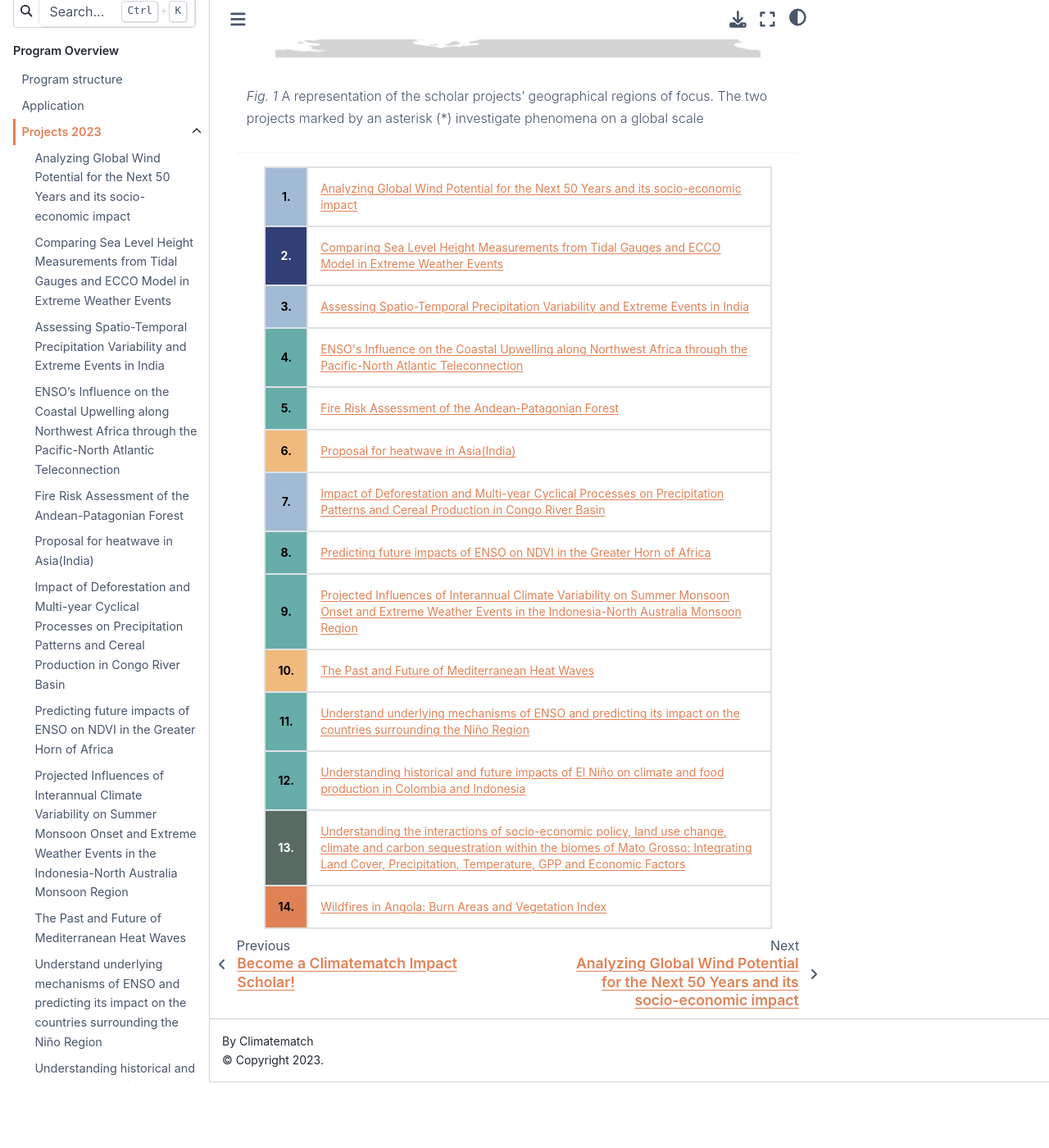
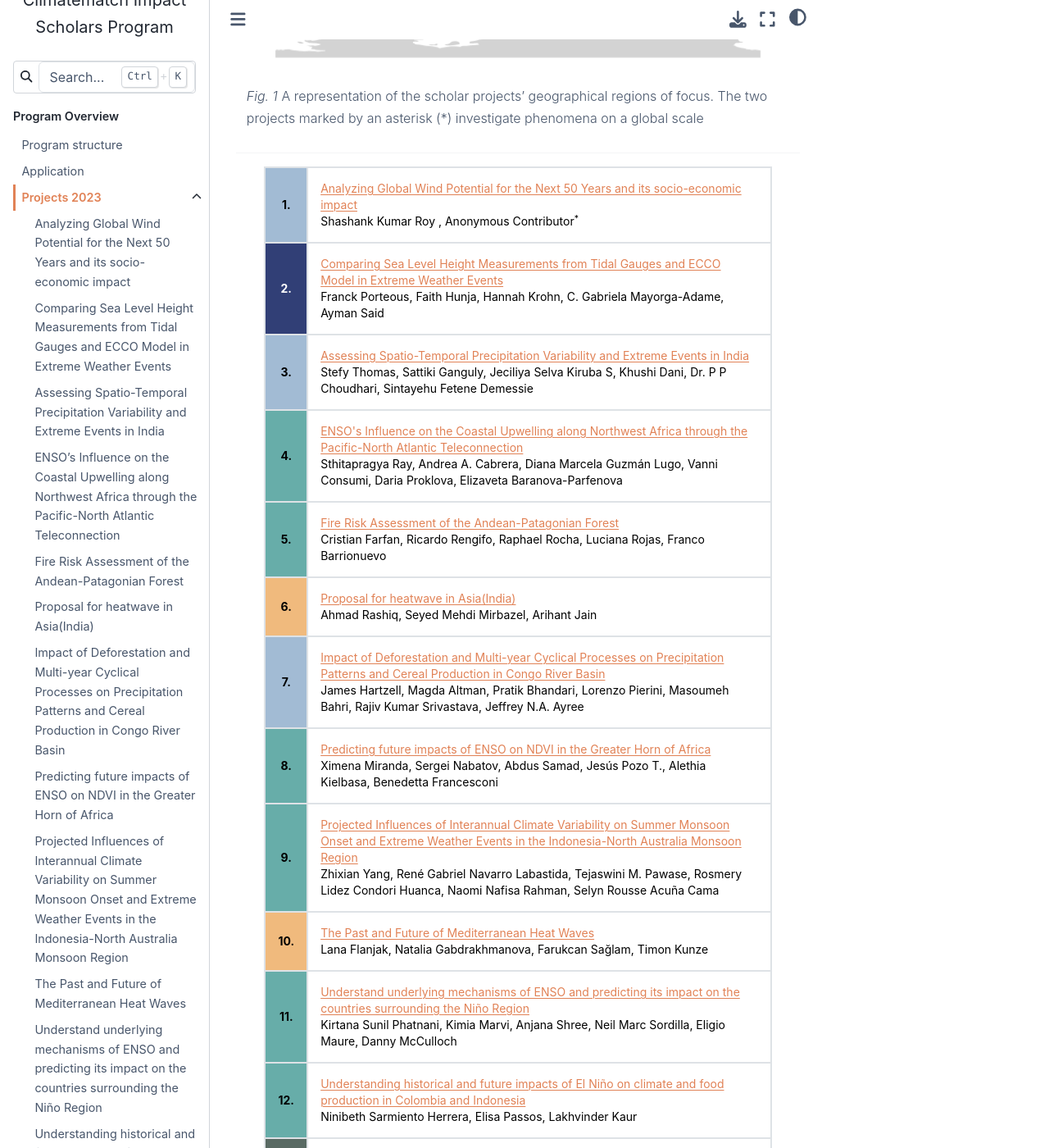
Before and after one commit to neuromatch/impact-scholars, a Jupyter Book: the page built from impact-scholars/scholars2023.md, in a window 1280 px wide and 1400 px high, scrolled down 647 px. Shown: the whole window at 82% size. Built offline with Jupyter Book 1.0.4 settings and Sphinx 7.4.7 and the Sphinx Book theme 1.1.4, drawn with Linux system fonts in a browser that asks for light colours; before the commit the page ends 1967 px from its top, so only the background shows below that; some of the changed text lies outside the part shown.

Commit message:
Update scholars2023

```diff
--- a/impact-scholars/scholars2023.md
+++ b/impact-scholars/scholars2023.md
@@ -15,56 +15,61 @@ A representation of the scholar projects' geographical regions of focus. The two
 <table style="width:90%">
 <tr>
     <td style="text-align: center; line-height: 20px; color: black; font-size: 14px; font-weight: bold; width: 20px; background-color: #a2bbd4; margin: 10px 0px;">1. </td>
-    <td style="text-align: left; line-height: 20px; color: black; font-size: 14px; margin: 10px 0px;"><a href = "https://programs.climatematch.io/scholar-outputs/2023/project1.html">Analyzing Global Wind Potential for the Next 50 Years and its socio-economic impact</a></td>
+    <td style="text-align: left; line-height: 20px; color: black; font-size: 14px; margin: 10px 0px;"><a href = "https://programs.climatematch.io/scholar-outputs/2023/project1.html">Analyzing Global Wind Potential for the Next 50 Years and its socio-economic impact</a><br>Shashank Kumar Roy , Anonymous Contributor<sup>*</sup></td>
 </tr>
+<tr>
     <td style="text-align: center; line-height: 20px; color: white; font-size: 14px; font-weight: bold; width: 20px; background-color: #313f76; margin: 10px 0px;">2. </td>
-    <td style="text-align: left; line-height: 20px; color: black; font-size: 14px; margin: 10px 0px;"><a href = "https://programs.climatematch.io/scholar-outputs/2023/project2.html">Comparing Sea Level Height Measurements from Tidal Gauges and ECCO Model in Extreme Weather Events</a></td>
+    <td style="text-align: left; line-height: 20px; color: black; font-size: 14px; margin: 10px 0px;"><a href = "https://programs.climatematch.io/scholar-outputs/2023/project2.html">Comparing Sea Level Height Measurements from Tidal Gauges and ECCO Model in Extreme Weather Events</a><br>Franck Porteous, Faith Hunja, Hannah Krohn, C. Gabriela Mayorga-Adame, Ayman Said</td>
+</tr>
 <tr>
     <td style="text-align: center; line-height: 20px; color: black; font-size: 14px; font-weight: bold; width: 20px; background-color: #a2bbd4; margin: 10px 0px;">3. </td>
-    <td style="text-align: left; line-height: 20px; color: black; font-size: 14px; margin: 10px 0px;"><a href = "https://programs.climatematch.io/scholar-outputs/2023/project3.html">Assessing Spatio-Temporal Precipitation Variability and Extreme Events in India</a></td>
+    <td style="text-align: left; line-height: 20px; color: black; font-size: 14px; margin: 10px 0px;"><a href = "https://programs.climatematch.io/scholar-outputs/2023/project3.html">Assessing Spatio-Temporal Precipitation Variability and Extreme Events in India</a><br>Stefy Thomas, Sattiki Ganguly, Jeciliya Selva Kiruba S, Khushi Dani, Dr. P P Choudhari, Sintayehu Fetene Demessie</td>
 </tr>
 <tr>
     <td style="text-align: center; line-height: 20px; color: black; font-size: 14px; font-weight: bold; width: 20px; background-color: #67ada9; margin: 10px 0px;">4. </td>
-    <td style="text-align: left; line-height: 20px; color: black; font-size: 14px; margin: 10px 0px;"><a href = "https://programs.climatematch.io/scholar-outputs/2023/project4.html">ENSO's Influence on the Coastal Upwelling along Northwest Africa through the Pacific-North Atlantic Teleconnection</a></td>
+    <td style="text-align: left; line-height: 20px; color: black; font-size: 14px; margin: 10px 0px;"><a href = "https://programs.climatematch.io/scholar-outputs/2023/project4.html">ENSO's Influence on the Coastal Upwelling along Northwest Africa through the Pacific-North Atlantic Teleconnection</a><br>Sthitapragya Ray, Andrea A. Cabrera, Diana Marcela Guzmán Lugo, Vanni Consumi, Daria Proklova, Elizaveta Baranova-Parfenova
+</td>
 </tr>
 <tr>
     <td style="text-align: center; line-height: 20px; color: black; font-size: 14px; font-weight: bold; width: 20px; background-color: #67ada9; margin: 10px 0px;">5. </td>
-    <td style="text-align: left; line-height: 20px; color: black; font-size: 14px; margin: 10px 0px;"><a href = "https://programs.climatematch.io/scholar-outputs/2023/project5.html">Fire Risk Assessment of the Andean-Patagonian Forest</a></td>
+    <td style="text-align: left; line-height: 20px; color: black; font-size: 14px; margin: 10px 0px;"><a href = "https://programs.climatematch.io/scholar-outputs/2023/project5.html">Fire Risk Assessment of the Andean-Patagonian Forest</a><br>Cristian Farfan, Ricardo Rengifo, Raphael Rocha, Luciana Rojas, Franco Barrionuevo</td>
 </tr>
 <tr>
     <td style="text-align: center; line-height: 20px; color: black; font-size: 14px; font-weight: bold; width: 20px; background-color: #f0ba7d; margin: 10px 0px;">6. </td>
-    <td style="text-align: left; line-height: 20px; color: black; font-size: 14px; margin: 10px 0px;"><a href = "https://programs.climatematch.io/scholar-outputs/2023/project6.html">Proposal for heatwave in Asia(India)</a></td>
+    <td style="text-align: left; line-height: 20px; color: black; font-size: 14px; margin: 10px 0px;"><a href = "https://programs.climatematch.io/scholar-outputs/2023/project6.html">Proposal for heatwave in Asia(India)</a><br>Ahmad Rashiq, Seyed Mehdi Mirbazel, Arihant Jain</td>
 </tr>
 <tr>
     <td style="text-align: center; line-height: 20px; color: black; font-size: 14px; font-weight: bold; width: 20px; background-color: #a2bbd4; margin: 10px 0px;">7. </td>
-    <td style="text-align: left; line-height: 20px; color: black; font-size: 14px; margin: 10px 0px;"><a href = "https://programs.climatematch.io/scholar-outputs/2023/project7.html">Impact of Deforestation and Multi-year Cyclical Processes on Precipitation Patterns and Cereal Production in Congo River Basin</a></td>
+    <td style="text-align: left; line-height: 20px; color: black; font-size: 14px; margin: 10px 0px;"><a href = "https://programs.climatematch.io/scholar-outputs/2023/project7.html">Impact of Deforestation and Multi-year Cyclical Processes on Precipitation Patterns and Cereal Production in Congo River Basin</a><br>James Hartzell, Magda Altman, Pratik Bhandari, Lorenzo Pierini, Masoumeh Bahri, Rajiv Kumar Srivastava, Jeffrey N.A. Ayree</td>
 </tr>
 <tr>
     <td style="text-align: center; line-height: 20px; color: black; font-size: 14px; font-weight: bold; width: 20px; background-color: #67ada9; margin: 10px 0px;">8. </td>
-    <td style="text-align: left; line-height: 20px; color: black; font-size: 14px; margin: 10px 0px;"><a href = "https://programs.climatematch.io/scholar-outputs/2023/project8.html">Predicting future impacts of ENSO on NDVI in the Greater Horn of Africa</a></td>
+    <td style="text-align: left; line-height: 20px; color: black; font-size: 14px; margin: 10px 0px;"><a href = "https://programs.climatematch.io/scholar-outputs/2023/project8.html">Predicting future impacts of ENSO on NDVI in the Greater Horn of Africa</a><br>Ximena Miranda, Sergei Nabatov, Abdus Samad, Jesús Pozo T., Alethia Kielbasa, Benedetta Francesconi</td>
 </tr>
 <tr>
     <td style="text-align: center; line-height: 20px; color: black; font-size: 14px; font-weight: bold; width: 20px; background-color: #67ada9; margin: 10px 0px;">9. </td>
-    <td style="text-align: left; line-height: 20px; color: black; font-size: 14px; margin: 10px 0px;"><a href = "https://programs.climatematch.io/scholar-outputs/2023/project9.html">Projected Influences of Interannual Climate Variability on Summer Monsoon Onset and Extreme Weather Events in the Indonesia-North Australia Monsoon Region</a></td>
+    <td style="text-align: left; line-height: 20px; color: black; font-size: 14px; margin: 10px 0px;"><a href = "https://programs.climatematch.io/scholar-outputs/2023/project9.html">Projected Influences of Interannual Climate Variability on Summer Monsoon Onset and Extreme Weather Events in the Indonesia-North Australia Monsoon Region</a><br>Zhixian Yang, René Gabriel Navarro Labastida, Tejaswini M. Pawase, Rosmery Lidez Condori Huanca, Naomi Nafisa Rahman, Selyn Rousse Acuña Cama</td>
 </tr>
 <tr>
     <td style="text-align: center; line-height: 20px; color: black; font-size: 14px; font-weight: bold; width: 20px; background-color: #f0ba7d; margin: 10px 0px;">10. </td>
-    <td style="text-align: left; line-height: 20px; color: black; font-size: 14px; margin: 10px 0px;"><a href = "https://programs.climatematch.io/scholar-outputs/2023/project10.html">The Past and Future of Mediterranean Heat Waves</a></td>
+    <td style="text-align: left; line-height: 20px; color: black; font-size: 14px; margin: 10px 0px;"><a href = "https://programs.climatematch.io/scholar-outputs/2023/project10.html">The Past and Future of Mediterranean Heat Waves</a><br>Lana Flanjak, Natalia Gabdrakhmanova, Farukcan Sağlam, Timon Kunze</td>
 </tr>
 <tr>
     <td style="text-align: center; line-height: 20px; color: black; font-size: 14px; font-weight: bold; width: 20px; background-color: #67ada9; margin: 10px 0px;">11. </td>
-    <td style="text-align: left; line-height: 20px; color: black; font-size: 14px; margin: 10px 0px;"><a href = "https://programs.climatematch.io/scholar-outputs/2023/project11.html">Understand underlying mechanisms of ENSO and predicting its impact on the countries surrounding the Niño Region</a></td>
+    <td style="text-align: left; line-height: 20px; color: black; font-size: 14px; margin: 10px 0px;"><a href = "https://programs.climatematch.io/scholar-outputs/2023/project11.html">Understand underlying mechanisms of ENSO and predicting its impact on the countries surrounding the Niño Region</a><br>Kirtana Sunil Phatnani, Kimia Marvi, Anjana Shree, Neil Marc Sordilla, Eligio Maure, Danny McCulloch</td>
 </tr>
 <tr>
     <td style="text-align: center; line-height: 20px; color: black; font-size: 14px; font-weight: bold; width: 20px; background-color: #67ada9; margin: 10px 0px;">12. </td>
-    <td style="text-align: left; line-height: 20px; color: black; font-size: 14px; margin: 10px 0px;"><a href = "https://programs.climatematch.io/scholar-outputs/2023/project12.html">Understanding historical and future impacts of El Niño on climate and food production in Colombia and Indonesia</a></td>
+    <td style="text-align: left; line-height: 20px; color: black; font-size: 14px; margin: 10px 0px;"><a href = "https://programs.climatematch.io/scholar-outputs/2023/project12.html">Understanding historical and future impacts of El Niño on climate and food production in Colombia and Indonesia</a><br>Ninibeth Sarmiento Herrera, Elisa Passos, Lakhvinder Kaur</td>
 </tr>
 <tr>
     <td style="text-align: center; line-height: 20px; color: white; font-size: 14px; font-weight: bold; width: 20px; background-color: #596a63; margin: 10px 0px;">13. </td>
-    <td style="text-align: left; line-height: 20px; color: black; font-size: 14px; margin: 10px 0px;"><a href = "https://programs.climatematch.io/scholar-outputs/2023/project13.html">Understanding the interactions of socio-economic policy, land use change, climate and carbon sequestration within the biomes of Mato Grosso: Integrating Land Cover, Precipitation, Temperature, GPP and Economic Factors</a></td>
+    <td style="text-align: left; line-height: 20px; color: black; font-size: 14px; margin: 10px 0px;"><a href = "https://programs.climatematch.io/scholar-outputs/2023/project13.html">Understanding the interactions of socio-economic policy, land use change, climate and carbon sequestration within the biomes of Mato Grosso: Integrating Land Cover, Precipitation, Temperature, GPP and Economic Factors</a><br>Sofia Corradi, Daniela Velásquez, Magnolia Song, Maryann Alata Chambilla, Manojna Polisett,  Andres Figueroa</td>
 </tr>
 <tr>
     <td style="text-align: center; line-height: 20px; color: black; font-size: 14px; font-weight: bold; width: 20px; background-color: #e18256; margin: 10px 0px;">14. </td>
-    <td style="text-align: left; line-height: 20px; color: black; font-size: 14px; margin: 10px 0px;"><a href = "https://programs.climatematch.io/scholar-outputs/2023/project14.html">Wildfires in Angola: Burn Areas and Vegetation Index</a></td>
+    <td style="text-align: left; line-height: 20px; color: black; font-size: 14px; margin: 10px 0px;"><a href = "https://programs.climatematch.io/scholar-outputs/2023/project14.html">Wildfires in Angola: Burn Areas and Vegetation Index</a><br>Agnessa Karapetian, Ana Carolina Temporao Marques Filipe, Kamil Vlcek, Sedem Buabassah, Hatice Busra Gokbunar, Xintong Huang</td>
 </tr>
 </table>
+
+<sup>*</sup> The identity of a team member has been hidden upon their request.
```
Also changed, not shown: other parts of impact-scholars/scholars2023.md (+1 -1 lines).
